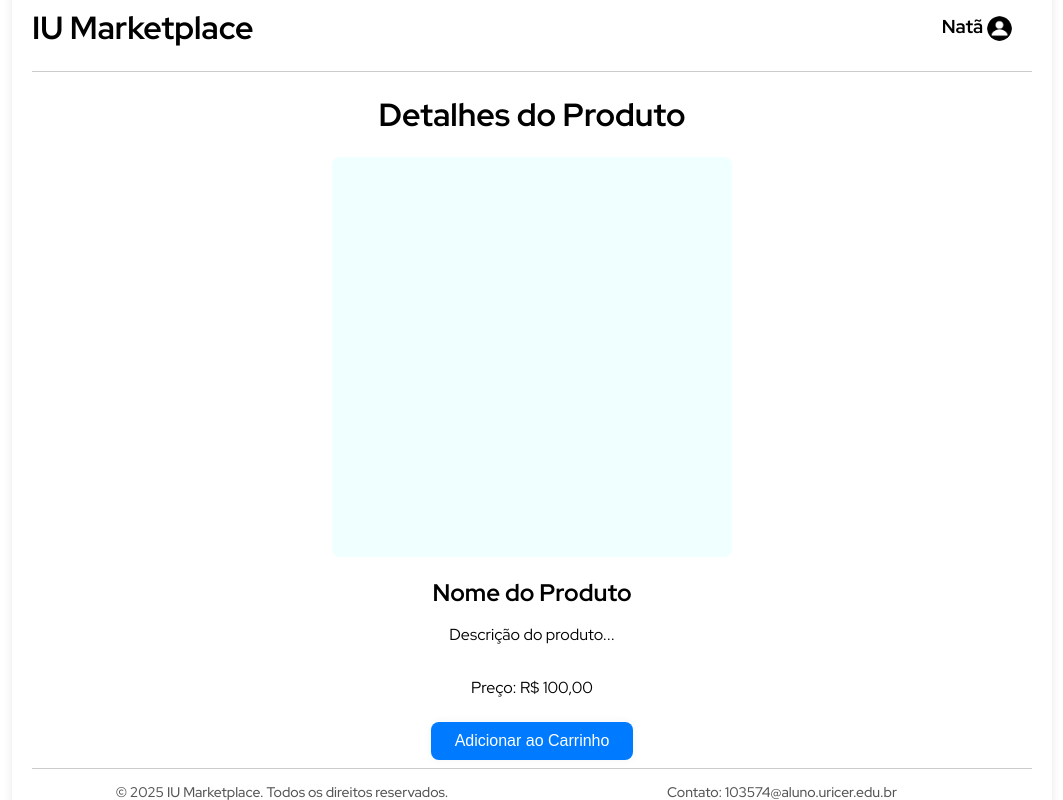
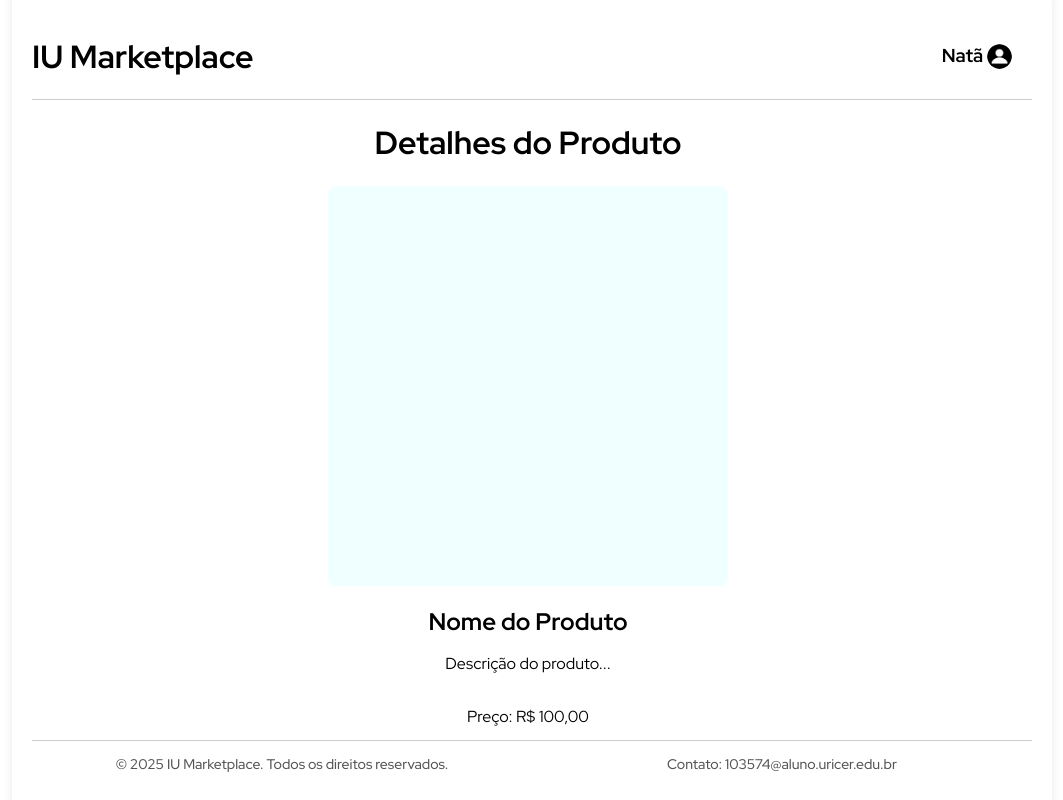
Before and after one commit to Natzaum/IU-Marketplace, a React (Vite) app in the folder Frontend/: page /produto/1 in a window 1280 px wide. Shown: the whole page, without its empty margins (108-1171 px from the left). Built offline with nearby package versions, Linux system fonts and the light colour scheme.

Commit message:
scroll bar

```diff
--- a/Frontend/src/pages/Product.tsx
+++ b/Frontend/src/pages/Product.tsx
@@ -4,6 +4,7 @@ import "../styles/product.css";
 export default function Product() {
   return (
     <PageLayout title="">
+      <div className="scrollable-page">
       <div className="product-header-container">
         <h1>Detalhes do Produto</h1>
         <div className="product-content">
@@ -18,6 +19,7 @@ export default function Product() {
           </div>
         </div>
       </div>
+      </div>
     </PageLayout>
   );
 }
```
